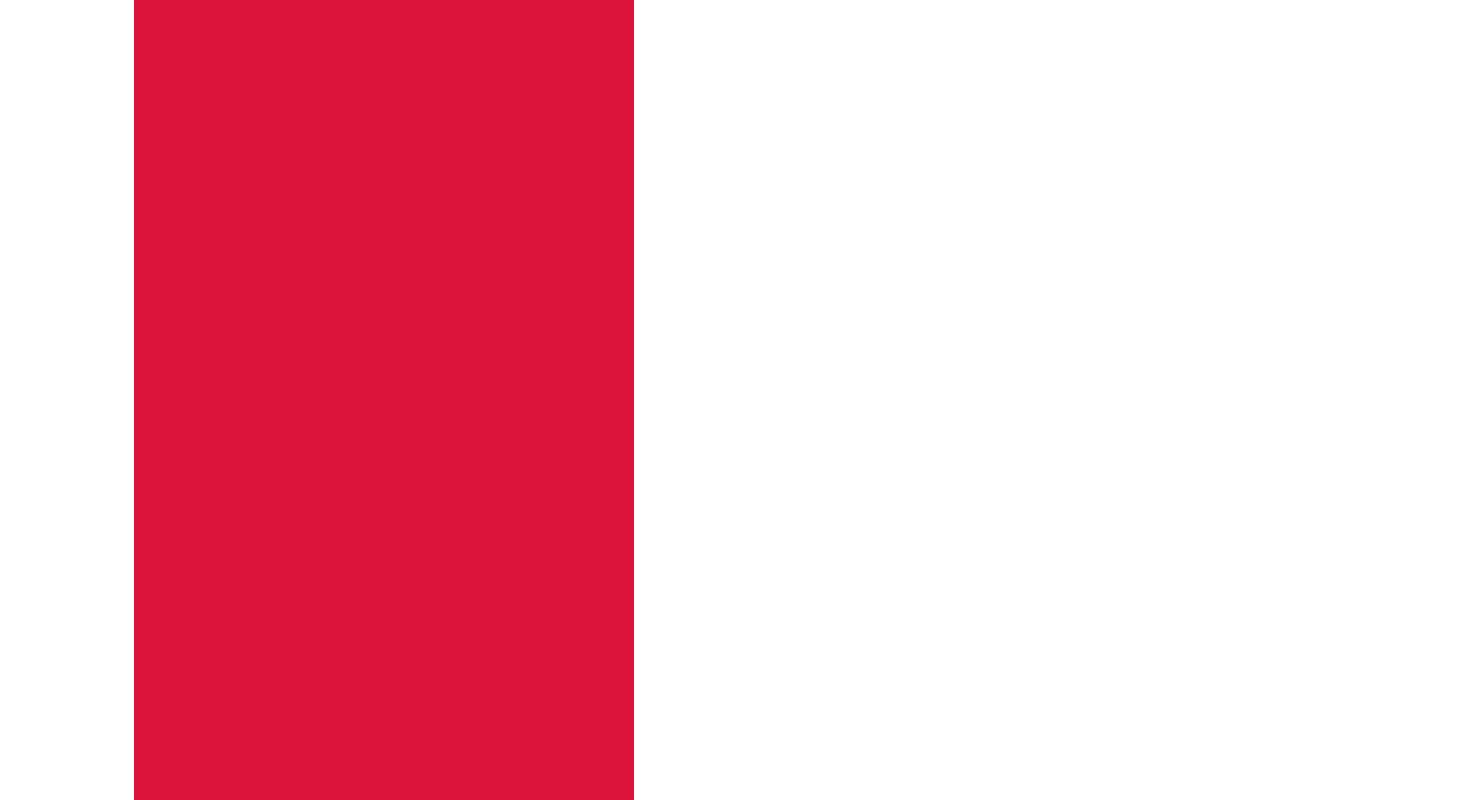
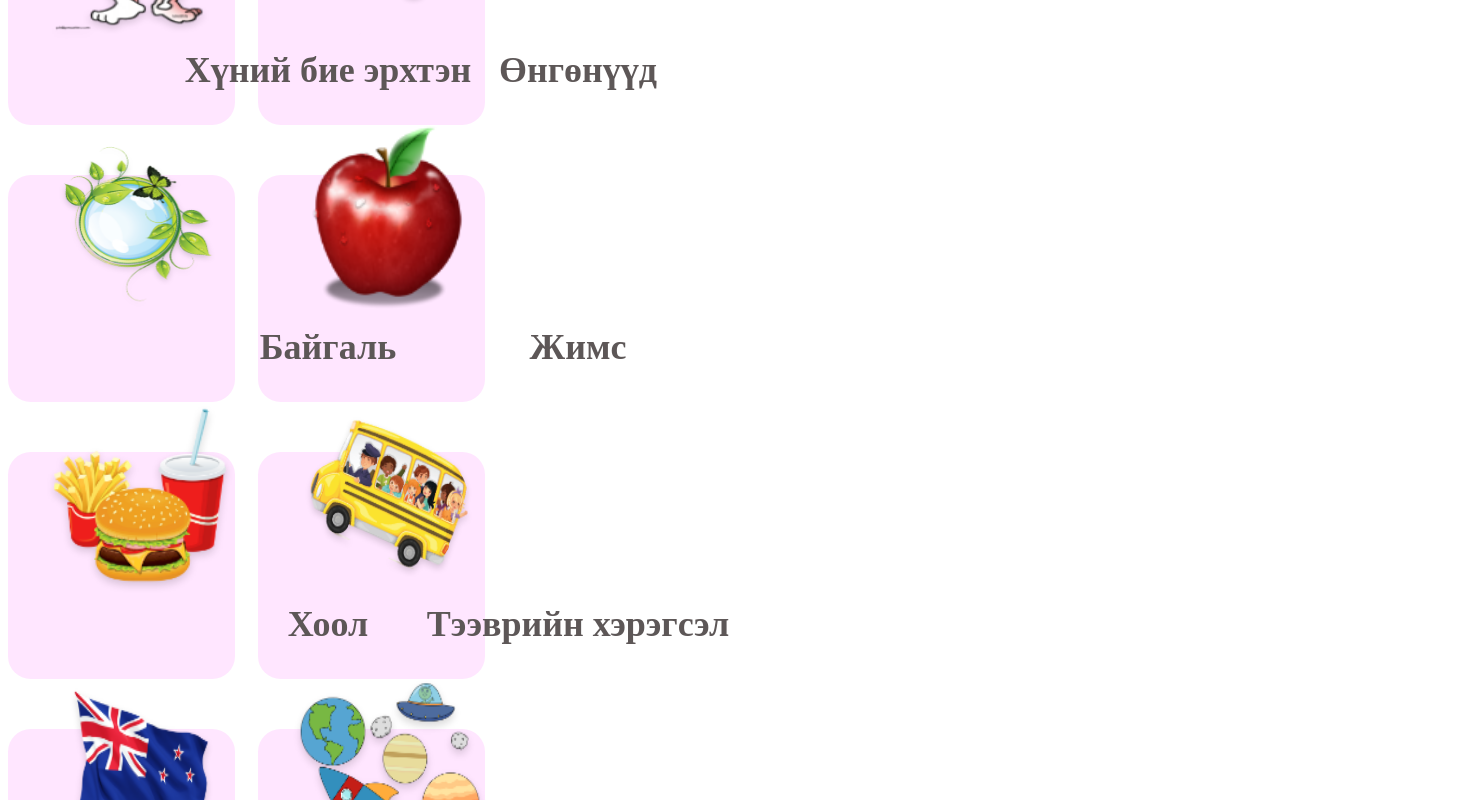
Before and after one commit to MNGLMazaalai/Kids-Game, a Next.js app: page / in a window 1280 px wide. Shown: the part 700-1500 px from the top of the page, 1464 px wide, since content can reach past the window. Built offline with nearby package versions, Linux system fonts and the light colour scheme.

Commit message:
added categories

```diff
--- a/pages/index.js
+++ b/pages/index.js
@@ -4,8 +4,8 @@ import Link from 'next/link'
 import Button from '../components/button'
 
 const images = "/images/categoryPictures/";
-function renderBigButton({pro}) {
-    const currentSrc = images + pro;
+function renderBigButton({props, name}) {
+    const currentSrc = images + props;
     return (
         <section className={utilStyles.new}>
             <section className={utilStyles.box}>
@@ -19,13 +19,70 @@ function renderBigButton({pro}) {
                     src={currentSrc}
                     />
                 </section>
-                <section className={utilStyles.text}>Амьтад</section>
+                <section className={utilStyles.text}>{name}</section>
             </section>
         </section>
     );
 }
+function renderButton({props, name}) {
+    const currentSrc = images + props;
+    return (
+        <section className={utilStyles.normal}>
+            <section className={utilStyles.box1}>
+                <section className={utilStyles.space1}/>
+                <section className={utilStyles.button}/>
+            </section>
+            <section className={utilStyles.box1}>
+                <section className={utilStyles.imagebox1}>
+                    <img
+                    className={utilStyles.image}
+                    src={currentSrc}
+                    />
+                </section>
+                <section className={utilStyles.text}>{name}</section>
+            </section>
+        </section>
+    );
+}
+function renderCategory({list}) {
+    let res = [];
+    list.forEach(element => {
+        res.push (
+            <section className={utilStyles.line}>
+                {renderButton({props: element[0][0], name: element[0][1]})}
+                {renderButton({props: element[1][0], name: element[1][1]})}
+            </section>
+        )
+    })
+    return res;
+}
 export default function Home() {
-
+    const list = [
+        [
+            ["body.png", "Хүний бие эрхтэн"],
+            ["rainbow.png", "Өнгөнүүд"],
+        ],
+        [
+            ["nature.png", "Байгаль"],
+            ["apple.png", "Жимс"],
+        ],
+        [
+            ["food.png", "Хоол"],
+            ["bus.png", "Тээврийн хэрэгсэл"],
+        ],
+        [
+            ["flags.png", "Туг далбаа"],
+            ["planets.png", "Од гараг"],
+        ],
+        [
+            ["job.png", "Мэргэжил"],
+            ["family.png", "Гэр бүл"],
+        ],
+        [
+            ["numbers.png", "Тоо"],
+            ["veggies.png", "Хүнсний ногоо"],
+        ]
+    ];
     return (
     <section className={utilStyles.homepage}>
         <Head>
@@ -35,12 +92,35 @@ export default function Home() {
             {"Шинээр нэмэгдсэн"}
         </section>
         <section className={utilStyles.slider}>
-            {renderBigButton({pro: "girafe.png"})}
+            {renderBigButton({props: "girafe.png", name: "Амьтад"})}
         </section>
+
         <section className={utilStyles.categories}>
+            {renderCategory({list: list})}
+            {/* <section className={utilStyles.line}>
+                {renderButton({props: 'body.png', name: "Хүний бие эрхтэн"})}
+                {renderButton({props: 'rainbow.png', name: "Өнгөнүүд"})}
+            </section>
             <section className={utilStyles.line}>
-
+                {renderButton({props: 'nature.png', name: "Байгаль"})}
+                {renderButton({props: 'apple.png', name: "Жимс"})}
             </section>
+            <section className={utilStyles.line}>
+                {renderButton({props: 'food.png', name: "Хоол"})}
+                {renderButton({props: 'bus.png', name: "Тээврийн хэрэгсэл"})}
+            </section>
+            <section className={utilStyles.line}>
+                {renderButton({props: 'flags.png', name: "Туг далбаа"})}
+                {renderButton({props: 'planets.png', name: "Од гараг"})}
+            </section>
+            <section className={utilStyles.line}>
+                {renderButton({props: 'job.png', name: "Мэргэжил"})}
+                {renderButton({props: 'family.png', name: "Гэр бүл"})}
+            </section>
+            <section className={utilStyles.line}>
+                {renderButton({props: 'numbers.png', name: "Тоо"})}
+                {renderButton({props: 'veggies.png', name: "Хүнсний ногоо"})}
+            </section> */}
         </section>
     </section>
     )
--- a/styles/utils.module.css
+++ b/styles/utils.module.css
@@ -14,6 +14,12 @@
     width: 300pt;
     height: 300pt;
 }
+.normal {
+    width: 50%;
+    height: 300pt;
+    /* display: flex; */
+    /* justify-content: center; */
+}
 .slider {
     /* margin-top: 50pt; */
     height: 300pt;
@@ -22,12 +28,12 @@
     justify-content: center;
     align-items: center;
 }
+.categories {
+    width: 100%;
+    height: 100%;
+}
 .homepage {
-    /* margin-left: 50% - 187pt; */
-    margin-left: 10%;
     width: 375pt;
-    height: 1760pt;
-    background-color:crimson;
 }
 .imagebox {
     width: 100%;
@@ -38,10 +44,20 @@
     width: 200pt;
     height: 200pt;
 }
+.image {
+    margin-top: 10pt;
+    width: 150pt;
+    height: 150pt;
+    margin-left: 5%;
+}
 .space {
-    /* background-color: green; */
     z-index: -1;
     height: 100pt;
+    width: 100%;
+}
+.space1 {
+    z-index: -1;
+    height: 50pt;
     width: 100%;
 }
 .newbutton {
@@ -50,10 +66,30 @@
     background-color: #E6E8FF;
     border-radius: 10%;
     width: 300pt;
-    height: 200pt;
+    height: 200%;
+    z-index: -1;
+}
+.line {
+    margin-top: 10%;
+    width: 100%;
+    height: 170pt;
+    display: flex;
+    justify-content: space-between;
+}
+.button {
+    position: absolute;
+    margin-bottom: 0;
+    background-color: #FFE6FF;
+    border-radius: 10%;
+    width: 170pt;
+    height: 170pt;
     z-index: -1;
 }
 .box {
     position: absolute;
     width: 100%;
 }
+.box1 {
+    position: absolute;
+    width: 50%;
+}
```
